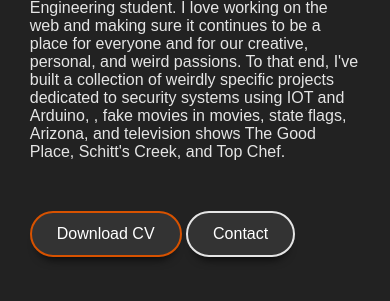
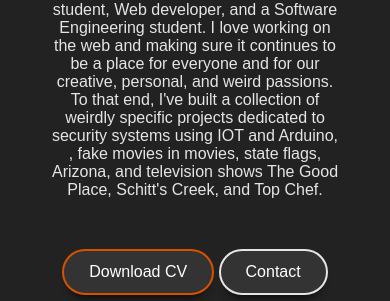
Before and after one commit to Boczkofski/Portfolio, a plain HTML site: page index.html in a window 390 px wide. Shown: the part 718-1019 px from the top of the page. Drawn offline with nearby package versions, Linux system fonts and the light colour scheme.

Commit message:
update to ensure compatibility whit small screens

```diff
--- a/style.css
+++ b/style.css
@@ -5,6 +5,14 @@
     font-family: poppins, sans-serif;
     text-decoration: none;
 }
+
+html, body {
+    overflow-x: hidden;
+}
+.wrapper {
+    max-width: 100%; /* Change this to a suitable percentage */
+}
+
 
 body{
     overflow-x: hidden;
@@ -255,8 +263,13 @@ nav .navlinks li a{
     .container{
         flex-direction: column;
         padding-top: 2rem;
+        align-items: center; /* Add this to center content */
     }
     .hero-text{
-        padding: 40px 0px;
+        padding: 40px 20px; /* Add padding to adjust spacing */
+        text-align: center; /* Center text */
+    }
+    .hero-pic {
+        margin-bottom: 20px; /* Add margin to space out the profile picture */
     }
 }
```
